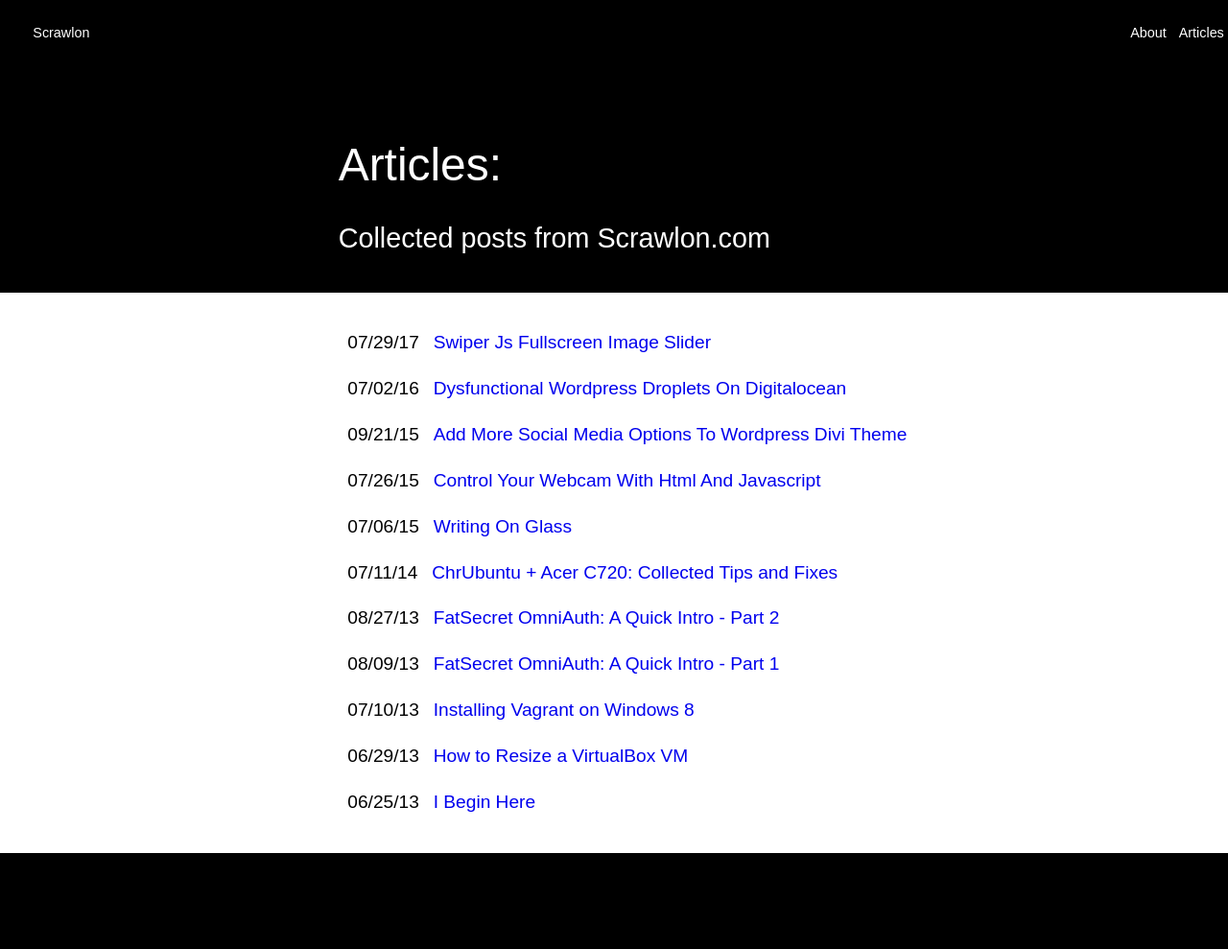
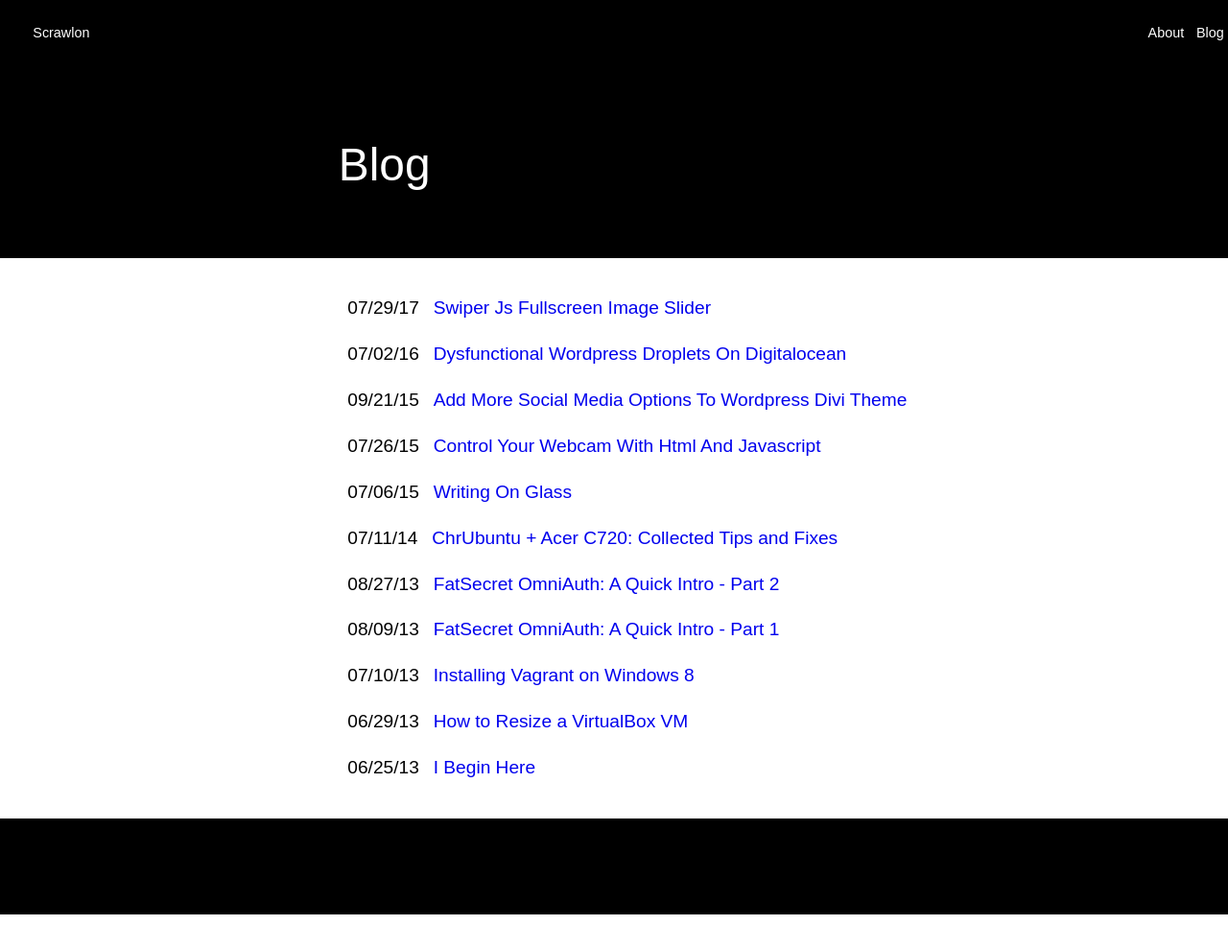
Before and after one commit to scrawlon/scrawlon.github.io, a Jekyll site: the page built from blog.html, in a window 1280 px wide. Shown: the whole page at 96% size. Built offline with Jekyll 4.4.1, drawn with Linux system fonts in a browser that asks for light colours; after the commit the page ends 953 px from its top, so only the background shows below that.

Commit message:
renamed Articles to Blog

```diff
--- a/_config.yml
+++ b/_config.yml
@@ -30,8 +30,8 @@
 links:
   - title: About
     url: /about
-  - title: Articles
-    url: /articles
+  - title: Blog
+    url: /blog
 
 # http://en.wikipedia.org/wiki/List_of_tz_database_time_zones
 timezone:     America/New_York
--- a/articles.html
+++ b/blog.html
@@ -1,10 +1,8 @@
 ---
 layout: page
-permalink: /articles/index.html
-title: "Scrawlon: Articles"
-heading: "Articles:"
-subheading: "Collected posts from Scrawlon.com"
-description: "An archive of posts sorted by date."
+permalink: /blog/index.html
+title: "Scrawlon: Blog"
+heading: "Blog"
 ---
 
 <header>
```
